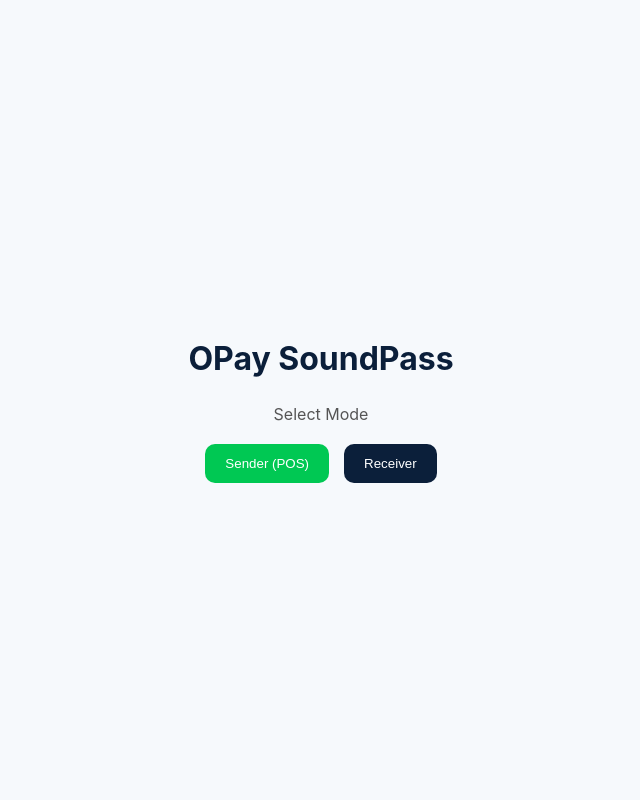
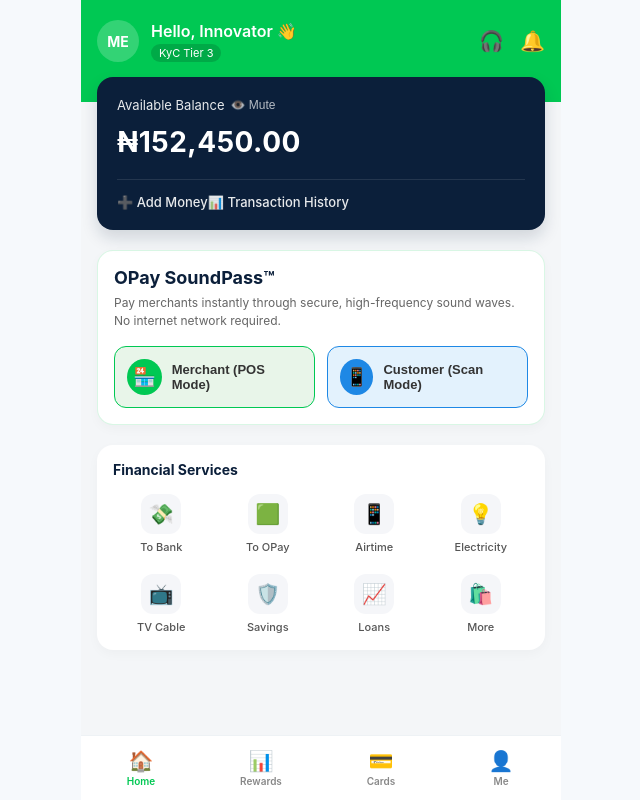
Before and after one commit to teejayidrees/opay, a React (Vite) app: page / in a window 1280 px wide. Shown: the whole page, without its empty margins (319-959 px from the left). Built offline with nearby package versions, Linux system fonts and the light colour scheme.

Commit message:
alhamdulilah

```diff
--- a/src/pages/Home.jsx
+++ b/src/pages/Home.jsx
@@ -1,65 +1,332 @@
 import { useNavigate } from "react-router-dom";
+import { useState } from "react";
 
 export default function Home() {
   const navigate = useNavigate();
+  const [showBalance, setShowBalance] = useState(true);
 
   return (
-    <div style={styles.container}>
-      <h1 style={styles.title}>OPay SoundPass</h1>
+    <div style={styles.appContainer}>
+      {/* 🟢 TOP NAV BAR */}
+      <div style={styles.topHeader}>
+        <div style={styles.userInfo}>
+          <div style={styles.avatar}>ME</div>
+          <div>
+            <div style={styles.greeting}>Hello, Innovator 👋</div>
+            <div style={styles.tierBadge}>KyC Tier 3</div>
+          </div>
+        </div>
+        <div style={styles.headerIcons}>
+          <span style={styles.iconItem}>🎧</span>
+          <span style={styles.iconItem}>🔔</span>
+        </div>
+      </div>
 
-      <p style={styles.subtitle}>
-        Select Mode
-      </p>
+      {/* 💳 OPAY WALLET CARD */}
+      <div style={styles.balanceCard}>
+        <div style={styles.cardHeader}>
+          <span style={{ fontSize: 13, opacity: 0.9 }}>Available Balance</span>
+          <button
+            onClick={() => setShowBalance(!showBalance)}
+            style={styles.eyeBtn}
+          >
+            {showBalance ? "👁️ Mute" : "👁️ Show"}
+          </button>
+        </div>
+        <div style={styles.balanceAmount}>
+          ₦{showBalance ? "152,450.00" : "******"}
+        </div>
+        <div style={styles.cardFooter}>
+          <div style={styles.footerAction}>➕ Add Money</div>
+          <div style={styles.footerAction}>📊 Transaction History</div>
+        </div>
+      </div>
 
-      <div style={styles.buttons}>
-        <button onClick={() => navigate("/sender")} style={styles.btn}>
-          Sender (POS)
-        </button>
+      {/* 🚀 SOUNDPASS MAIN FEATURE HERO SECTION */}
+      <div style={styles.soundPassHero}>
+        <div style={styles.heroTextContent}>
+          <h3 style={styles.heroTitle}>OPay SoundPass™</h3>
+          <p style={styles.heroDescription}>
+            Pay merchants instantly through secure, high-frequency sound waves. No internet network required.
+          </p>
+        </div>
+        <div style={styles.actionGridContainer}>
+          <button onClick={() => navigate("/sender")} style={styles.featureLaunchBtn}>
+            <div style={styles.btnIconCircle}>🏪</div>
+            <span style={styles.btnLabelText}>Merchant (POS Mode)</span>
+          </button>
 
-        <button onClick={() => navigate("/receiver")} style={styles.btn2}>
-          Receiver
-        </button>
+          <button onClick={() => navigate("/receiver")} style={styles.featureLaunchBtnSecondary}>
+            <div style={styles.btnIconCircleBlue}>📱</div>
+            <span style={styles.btnLabelText}>Customer (Scan Mode)</span>
+          </button>
+        </div>
+      </div>
+
+      {/* 📱 STANDARD OPAY UTILITY GRID SERVICES */}
+      <div style={styles.sectionWrapper}>
+        <h4 style={styles.sectionHeading}>Financial Services</h4>
+        <div style={styles.servicesGrid}>
+          <div style={styles.serviceItem}><div style={styles.serviceIconBg}>💸</div><span>To Bank</span></div>
+          <div style={styles.serviceItem}><div style={styles.serviceIconBg}>🟩</div><span>To OPay</span></div>
+          <div style={styles.serviceItem}><div style={styles.serviceIconBg}>📱</div><span>Airtime</span></div>
+          <div style={styles.serviceItem}><div style={styles.serviceIconBg}>💡</div><span>Electricity</span></div>
+          <div style={styles.serviceItem}><div style={styles.serviceIconBg}>📺</div><span>TV Cable</span></div>
+          <div style={styles.serviceItem}><div style={styles.serviceIconBg}>🛡️</div><span>Savings</span></div>
+          <div style={styles.serviceItem}><div style={styles.serviceIconBg}>📈</div><span>Loans</span></div>
+          <div style={styles.serviceItem}><div style={styles.serviceIconBg}>🛍️</div><span>More</span></div>
+        </div>
+      </div>
+
+      {/* 🗺️ BOTTOM NATIVE NAVIGATION TABS */}
+      <div style={styles.bottomTabBar}>
+        <div style={{ ...styles.tabItem, color: "#00c853" }}><span style={{fontSize: 20}}>🏠</span><span>Home</span></div>
+        <div style={styles.tabItem}><span style={{fontSize: 20}}>📊</span><span>Rewards</span></div>
+        <div style={styles.tabItem}><span style={{fontSize: 20}}>💳</span><span>Cards</span></div>
+        <div style={styles.tabItem}><span style={{fontSize: 20}}>👤</span><span>Me</span></div>
       </div>
     </div>
   );
 }
 
 const styles = {
-  container: {
-    height: "100vh",
+  appContainer: {
+    width: "100vw",
+    maxWidth: "480px", // Locks layout gracefully into a native smartphone profile view
+    minHeight: "100vh",
+    margin: "0 auto",
+    backgroundColor: "#f4f6f8",
+    fontFamily: "-apple-system, BlinkMacSystemFont, 'Segoe UI', Roboto, sans-serif",
+    paddingBottom: "90px",
+    position: "relative",
+    boxSizing: "border-box",
+  },
+  topHeader: {
+    backgroundColor: "#00c853", // Official Vibrant OPay Brand Green
+    padding: "20px 16px 40px 16px",
+    display: "flex",
+    justifyContent: "between",
+    alignItems: "center",
+    color: "white",
+  },
+  userInfo: {
+    display: "flex",
+    alignItems: "center",
+    gap: "12px",
+    flex: 1,
+  },
+  avatar: {
+    width: "42px",
+    height: "42px",
+    borderRadius: "50%",
+    backgroundColor: "rgba(255,255,255,0.2)",
+    display: "flex",
+    justifyContent: "center",
+    alignItems: "center",
+    fontWeight: "bold",
+    fontSize: "14px",
+  },
+  greeting: {
+    fontSize: "16px",
+    fontWeight: "600",
+  },
+  tierBadge: {
+    fontSize: "11px",
+    backgroundColor: "rgba(0,0,0,0.15)",
+    padding: "2px 8px",
+    borderRadius: "20px",
+    display: "inline-block",
+    marginTop: "2px",
+  },
+  headerIcons: {
+    display: "flex",
+    gap: "16px",
+    fontSize: "20px",
+  },
+  iconItem: {
+    cursor: "pointer",
+  },
+  balanceCard: {
+    backgroundColor: "#0b1f3a", // Deep OPay Secondary Corporate Navy Blue
+    borderRadius: "16px",
+    padding: "20px",
+    margin: "-25px 16px 20px 16px",
+    color: "white",
+    boxShadow: "0 8px 16px rgba(11, 31, 58, 0.15)",
+    position: "relative",
+    zIndex: 2,
+  },
+  cardHeader: {
+    display: "flex",
+    justifyContent: "between",
+    alignItems: "center",
+  },
+  eyeBtn: {
+    background: "none",
+    border: "none",
+    color: "rgba(255,255,255,0.7)",
+    fontSize: "12px",
+    cursor: "pointer",
+  },
+  balanceAmount: {
+    fontSize: "28px",
+    fontWeight: "700",
+    margin: "12px 0 20px 0",
+    letterSpacing: "0.5px",
+  },
+  cardFooter: {
+    display: "flex",
+    borderTop: "1px solid rgba(255,255,255,0.1)",
+    paddingTop: "14px",
+    justifyContent: "between",
+  },
+  footerAction: {
+    fontSize: "13px",
+    fontWeight: "500",
+    opacity: 0.9,
+    cursor: "pointer",
+  },
+  soundPassHero: {
+    backgroundColor: "white",
+    borderRadius: "16px",
+    margin: "0 16px 20px 16px",
+    padding: "16px",
+    boxShadow: "0 4px 12px rgba(0,0,0,0.03)",
+    border: "1px solid rgba(0,200,83,0.15)",
+  },
+  heroTextContent: {
+    marginBottom: "16px",
+  },
+  heroTitle: {
+    margin: 0,
+    fontSize: "18px",
+    color: "#0b1f3a",
+    fontWeight: "700",
+  },
+  heroDescription: {
+    margin: "6px 0 0 0",
+    fontSize: "12px",
+    color: "#666",
+    lineHeight: "1.5",
+  },
+  actionGridContainer: {
+    display: "flex",
+    gap: "12px",
+  },
+  featureLaunchBtn: {
+    flex: 1,
+    display: "flex",
+    alignItems: "center",
+    gap: "10px",
+    backgroundColor: "#e8f5e9",
+    border: "1px solid #00c853",
+    padding: "12px",
+    borderRadius: "12px",
+    cursor: "pointer",
+    textAlign: "left",
+  },
+  featureLaunchBtnSecondary: {
+    flex: 1,
+    display: "flex",
+    alignItems: "center",
+    gap: "10px",
+    backgroundColor: "#e3f2fd",
+    border: "1px solid #1e88e5",
+    padding: "12px",
+    borderRadius: "12px",
+    cursor: "pointer",
+    textAlign: "left",
+  },
+  btnIconCircle: {
+    width: "36px",
+    height: "36px",
+    borderRadius: "50%",
+    backgroundColor: "#00c853",
+    display: "flex",
+    justifyContent: "center",
+    alignItems: "center",
+    fontSize: "18px",
+  },
+  btnIconCircleBlue: {
+    width: "36px",
+    height: "36px",
+    borderRadius: "50%",
+    backgroundColor: "#1e88e5",
+    display: "flex",
+    justifyContent: "center",
+    alignItems: "center",
+    fontSize: "18px",
+  },
+  btnLabelText: {
+    fontSize: "13px",
+    fontWeight: "600",
+    color: "#333",
+  },
+  sectionWrapper: {
+    backgroundColor: "white",
+    padding: "16px",
+    margin: "0 16px",
+    borderRadius: "16px",
+    boxShadow: "0 4px 12px rgba(0,0,0,0.03)",
+  },
+  sectionHeading: {
+    margin: "0 0 16px 0",
+    fontSize: "14px",
+    color: "#0b1f3a",
+    fontWeight: "700",
+  },
+  servicesGrid: {
+    display: "grid",
+    gridTemplateColumns: "repeat(4, 1fr)",
+    rowGap: "20px",
+    columnGap: "10px",
+  },
+  serviceItem: {
     display: "flex",
     flexDirection: "column",
+    alignItems: "center",
+    textAlign: "center",
+    cursor: "pointer",
+    fontSize: "11px",
+    color: "#555",
+    fontWeight: "500",
+  },
+  serviceIconBg: {
+    width: "40px",
+    height: "40px",
+    borderRadius: "12px",
+    backgroundColor: "#f5f6f9",
+    display: "flex",
     justifyContent: "center",
     alignItems: "center",
-    background: "#f6f9fc",
+    fontSize: "20px",
+    marginBottom: "6px",
   },
-  title: {
-    fontSize: 32,
-    color: "#0b1f3a",
-    marginBottom: 10,
+  bottomTabBar: {
+    position: "fixed",
+    bottom: 0,
+    left: "50%",
+    transform: "translateX(-50%)",
+    width: "100%",
+    maxWidth: "480px",
+    height: "65px",
+    backgroundColor: "white",
+    borderTop: "1px solid #eef2f5",
+    display: "flex",
+    justifyContent: "around",
+    alignItems: "center",
+    zIndex: 10,
+    paddingBottom: "env(safe-area-inset-bottom)",
   },
-  subtitle: {
-    marginBottom: 20,
-    color: "#555",
-  },
-  buttons: {
+  tabItem: {
     display: "flex",
-    gap: 15,
-  },
-  btn: {
-    padding: "12px 20px",
-    background: "#00c853",
-    border: "none",
-    color: "white",
-    borderRadius: 10,
+    flexDirection: "column",
+    alignItems: "center",
+    fontSize: "10px",
+    color: "#888",
+    fontWeight: "600",
     cursor: "pointer",
-  },
-  btn2: {
-    padding: "12px 20px",
-    background: "#0b1f3a",
-    border: "none",
-    color: "white",
-    borderRadius: 10,
-    cursor: "pointer",
+    flex: 1,
+    gap: "2px",
   },
 };
```
